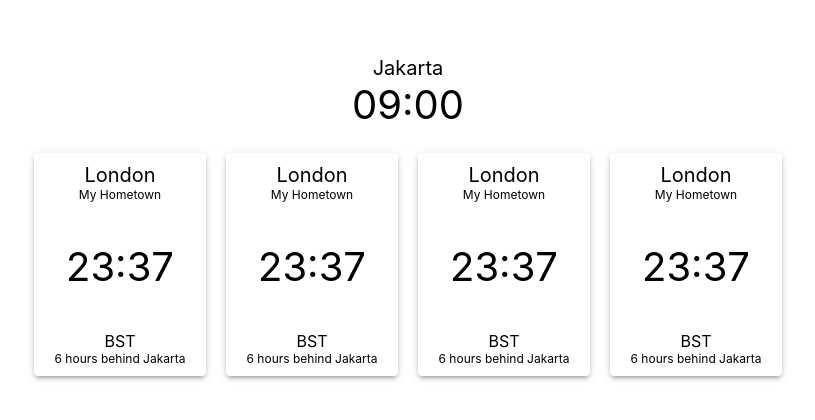
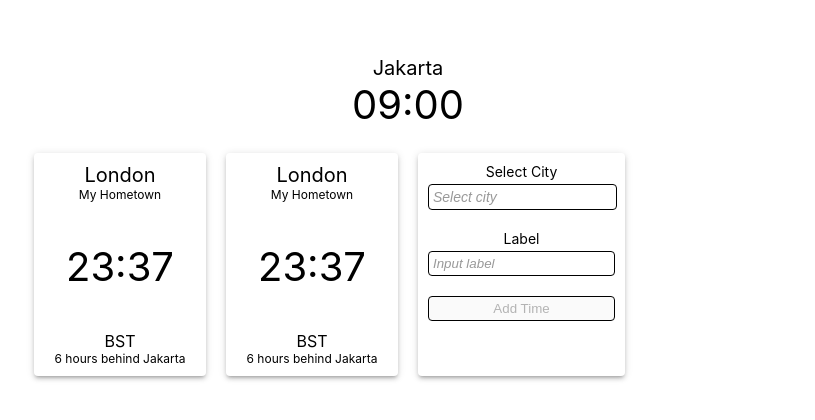
Before and after one commit to gilangdipper/goingmerry-timezone, a React (Create React App) app: page / in a window 1280 px wide. Shown: the part 184-604 px from the top of the page, without its empty margins (232-1047 px from the left). Built offline with nearby package versions, Linux system fonts and the light colour scheme.

Commit message:
handle CRUD time list

```diff
--- /dev/null
+++ b/src/components/WorldTimeList/AddCard/Select.tsx
@@ -0,0 +1,171 @@
+import { FC, useEffect, useMemo, useRef, useState } from 'react'
+import styled from 'styled-components'
+
+const SelectWrapper = styled.div<{ hasPlaceholder: boolean }>`
+  display: block;
+  width: 100%;
+  position: relative;
+  z-index: 1;
+  border-radius: 4px;
+  border: 1px solid #000;
+
+  button {
+    border: 0;
+    margin: 0;
+    background: transparent;
+    cursor: pointer;
+  }
+
+  button.placeholder {
+    width: 100%;
+    font-size: 14px;
+    padding: 4px;
+    font-weight: 500;
+    color: rgba(0, 0, 0, 0.75);
+    text-align: left;
+
+    ${({ hasPlaceholder }) =>
+      hasPlaceholder &&
+      `
+      font-style: italic;
+      color: #999;
+    `}
+  }
+
+  .options-wrapper {
+    position: absolute;
+    width: 100%;
+    margin-top: 2px;
+
+    .options {
+      height: 0;
+      width: auto;
+      max-height: 0;
+      overflow: hidden;
+      overflow-y: scroll;
+      -webkit-transition: max-height 0.5s ease;
+      display: flex;
+      flex-flow: column;
+      background: #fff;
+
+      &.show {
+        height: auto;
+        max-height: 200px;
+        -webkit-transition: max-height 0.5s ease;
+        box-shadow: 0 1px 2px 0 rgba(0, 0, 0, 0.15);
+        border: 0;
+        border-radius: 4px;
+        border: 1px solid #000;
+      }
+
+      .option-item {
+        padding: 8px;
+        display: flex;
+        font-weight: 500;
+        font-size: 12px;
+        padding: 6px 18px;
+        color: rgba(0, 0, 0, 0.75);
+        align-items: center;
+
+        &.active {
+          background-image: linear-gradient(
+            60deg,
+            #3d3393 0%,
+            #2b76b9 37%,
+            #2cacd1 65%,
+            #35eb93 100%
+          );
+          color: rgba(255, 255, 255, 0.75);
+          font-weight: bold;
+          padding-left: 0;
+        }
+
+        &:hover {
+          background: #78d3db;
+        }
+
+        svg {
+          width: 10px;
+          margin: 0 4px;
+        }
+      }
+    }
+  }
+`
+
+type TOptions = {
+  name: string
+  value: string
+}
+
+interface ISelect {
+  onChange: (optionValue: TOptions) => void
+  options: TOptions[]
+  placeholder?: string
+  value: string
+}
+
+const Select: FC<ISelect> = ({ options, placeholder, onChange, value }) => {
+  const wrapperRef = useRef<HTMLDivElement>(null)
+  const [optionsVisible, setOptionsVisible] = useState<boolean>(false)
+  const optionActive = useMemo(
+    () => options.filter((option) => option.value === value)[0],
+    [value, options],
+  )
+
+  const handleClickOutside = (event: MouseEvent) => {
+    if (wrapperRef && wrapperRef.current) {
+      if (
+        event.target instanceof Node &&
+        !wrapperRef.current.contains(event.target)
+      ) {
+        setOptionsVisible(false)
+      }
+    }
+  }
+
+  useEffect(() => {
+    document.addEventListener('mousedown', handleClickOutside)
+
+    return () => {
+      document.removeEventListener('mousedown', handleClickOutside)
+    }
+  }, [])
+
+  return (
+    <SelectWrapper
+      className="select-component"
+      ref={wrapperRef}
+      hasPlaceholder={!!placeholder && !optionActive?.name}
+    >
+      <button
+        type="button"
+        className="placeholder"
+        onClick={() => setOptionsVisible(true)}
+      >
+        {optionActive?.name || placeholder || '-'}
+      </button>
+      <div className="options-wrapper">
+        <div className={`options ${optionsVisible && 'show'}`}>
+          {options.map((option) => (
+            <button
+              type="button"
+              className={`option-item ${
+                option.value === optionActive?.value && 'active'
+              }`}
+              key={`${option.value}`}
+              onClick={() => {
+                setOptionsVisible(false)
+                onChange(option)
+              }}
+            >
+              {option.name}
+            </button>
+          ))}
+        </div>
+      </div>
+    </SelectWrapper>
+  )
+}
+
+export default Select
--- /dev/null
+++ b/src/components/WorldTimeList/AddCard/index.tsx
@@ -0,0 +1,99 @@
+import { FC, useMemo, useState } from 'react'
+import styled from 'styled-components'
+import { Card } from '../_common/style'
+import Select from './Select'
+
+const AddCardWrapper = styled(Card)`
+  height: calc(100% - 20px);
+
+  .section {
+    display: flex;
+    flex-direction: column;
+    padding: 0 10px;
+    margin-bottom: 20px;
+
+    .label {
+      font-size: 14px;
+      margin-bottom: 4px;
+    }
+
+    > input {
+      padding: 4px;
+      border-radius: 4px;
+      border: 1px solid #000;
+
+      &::placeholder {
+        font-style: italic;
+        color: #999;
+      }
+    }
+
+    > button {
+      width: 100%;
+      border-radius: 4px;
+      border: 1px solid #000;
+      padding: 4px;
+    }
+  }
+`
+
+const CITY_LIST = [
+  { name: 'Singapore', value: 'Asia/Singapore' },
+  { name: 'Tokyo', value: 'Asia/Tokyo' },
+  { name: 'Seoul', value: 'Asia/Seoul' },
+  { name: 'Melbourne', value: 'Australia/Melbourne' },
+  { name: 'Sydney', value: 'Australia/Sydney' },
+  { name: 'London', value: 'Europe/London' },
+  { name: 'Paris', value: 'Europe/Paris' },
+  { name: 'Berlin', value: 'Europe/Berlin' },
+  { name: 'New York', value: 'America/New_York' },
+  { name: 'Los Angeles', value: 'America/Los_Angeles' },
+]
+
+interface IAddCard {
+  addTimeList: (time: string, label: string) => void
+  timeList: { timeZone: string; label: string }[]
+}
+
+const AddCard: FC<IAddCard> = ({ addTimeList, timeList }) => {
+  const [city, setCity] = useState('')
+  const [label, setLabel] = useState('')
+  const options = useMemo(() => {
+    const timeZoneList = timeList.map((time) => time.timeZone)
+    const cityListFiltered = CITY_LIST.filter(
+      (cityConfig) => !timeZoneList.includes(cityConfig.value),
+    )
+    return cityListFiltered
+  }, [timeList])
+
+  const handleSubmit = () => addTimeList(city, label)
+
+  return (
+    <AddCardWrapper>
+      <div className="section">
+        <div className="label">Select City</div>
+        <Select
+          options={options}
+          value={city}
+          onChange={(item) => setCity(item.value)}
+          placeholder="Select city"
+        />
+      </div>
+      <div className="section">
+        <div className="label">Label</div>
+        <input
+          type="text"
+          placeholder="Input label"
+          onChange={(e) => setLabel(e.target.value)}
+        />
+      </div>
+      <div className="section">
+        <button type="button" onClick={handleSubmit} disabled={!city}>
+          Add Time
+        </button>
+      </div>
+    </AddCardWrapper>
+  )
+}
+
+export default AddCard
--- a/src/components/WorldTimeList/TimeCard.tsx
+++ b/src/components/WorldTimeList/TimeCard/index.tsx
@@ -1,15 +1,7 @@
 import styled from 'styled-components'
+import { Card } from '../_common/style'
 
-const TimeCardWrapper = styled.div`
-  box-shadow: 0px 3px 3px -2px rgb(0 0 0 / 20%),
-    0px 3px 4px 0px rgb(0 0 0 / 14%), 0px 1px 8px 0px rgb(0 0 0 / 12%);
-  display: flex;
-  width: 100%;
-  flex-direction: column;
-  border-radius: 4px;
-  text-align: center;
-  padding: 10px 0;
-
+const TimeCardWrapper = styled(Card)`
   .city-name {
     font-size: 20px;
   }
--- /dev/null
+++ b/src/components/WorldTimeList/_common/style.ts
@@ -0,0 +1,12 @@
+import styled from 'styled-components'
+
+export const Card = styled.div`
+  box-shadow: 0px 3px 3px -2px rgb(0 0 0 / 20%),
+    0px 3px 4px 0px rgb(0 0 0 / 14%), 0px 1px 8px 0px rgb(0 0 0 / 12%);
+  display: flex;
+  width: 100%;
+  flex-direction: column;
+  border-radius: 4px;
+  text-align: center;
+  padding: 10px 0;
+`
--- a/src/components/WorldTimeList/index.tsx
+++ b/src/components/WorldTimeList/index.tsx
@@ -1,4 +1,6 @@
+import { useCallback, useState } from 'react'
 import styled from 'styled-components'
+import AddCard from './AddCard'
 import TimeCard from './TimeCard'
 
 const TimeListWrapper = styled.div`
@@ -9,17 +11,57 @@ const TimeListWrapper = styled.div`
   .time {
     flex: 0 0 calc(25% - 20px);
     padding: 0 10px;
+    position: relative;
+
+    .delete-time {
+      display: none;
+      position: absolute;
+      top: -8px;
+      right: 2px;
+      cursor: pointer;
+    }
+
+    &:hover {
+      .delete-time {
+        display: block;
+      }
+    }
   }
 `
 
 const WorldTimeList = () => {
+  const [timeList, setTimeList] = useState([
+    { timeZone: 'Asia/Seoul', label: '' },
+    { timeZone: 'Europe/Berlin', label: '' },
+  ])
+  const showAddCard = timeList.length < 4
+  const addTimeList = (timeZone: string, label: string) =>
+    setTimeList((prev) => [...prev, { timeZone, label }])
+  const deleteTimeList = useCallback(
+    (timeZone: string) =>
+      setTimeList(timeList.filter((time) => time.timeZone !== timeZone)),
+    [timeList],
+  )
+
   return (
     <TimeListWrapper>
-      {[1, 2, 3, 4].map((item) => (
-        <div key={item} className="time">
+      {timeList.map((item) => (
+        <div key={item.timeZone} className="time">
           <TimeCard />
+          <button
+            type="button"
+            className="delete-time"
+            onClick={() => deleteTimeList(item.timeZone)}
+          >
+            x
+          </button>
         </div>
       ))}
+      {showAddCard && (
+        <div className="time">
+          <AddCard addTimeList={addTimeList} timeList={timeList} />
+        </div>
+      )}
     </TimeListWrapper>
   )
 }
```
